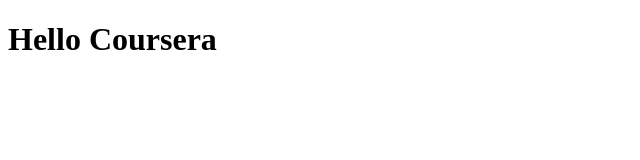
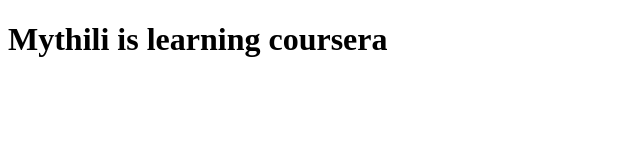
Before and after one commit to mythili1511/coursera, a plain HTML site: page index.html in a window 1280 px wide. Shown: the whole page, without its empty margins (0-640 px from the left). Drawn offline with Linux system fonts and the light colour scheme.

Commit message:
Minor addition

```diff
--- a/index.html
+++ b/index.html
@@ -7,6 +7,6 @@
   <title>Coursera Developement</title>
 </head>
 <body>
-  <h1>Hello Coursera</h1>
+  <h1>Mythili is learning coursera</h1>
 </body>
 </html>
```
